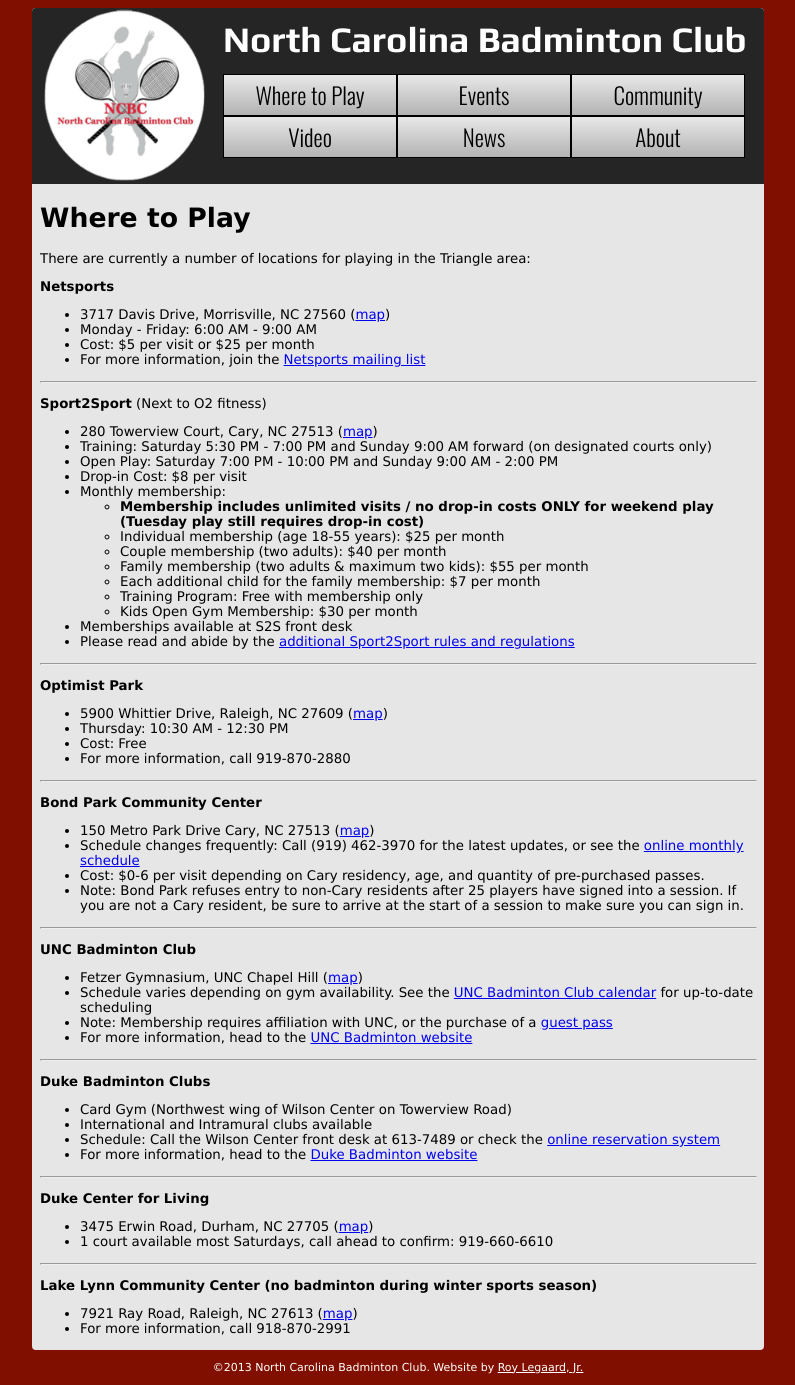
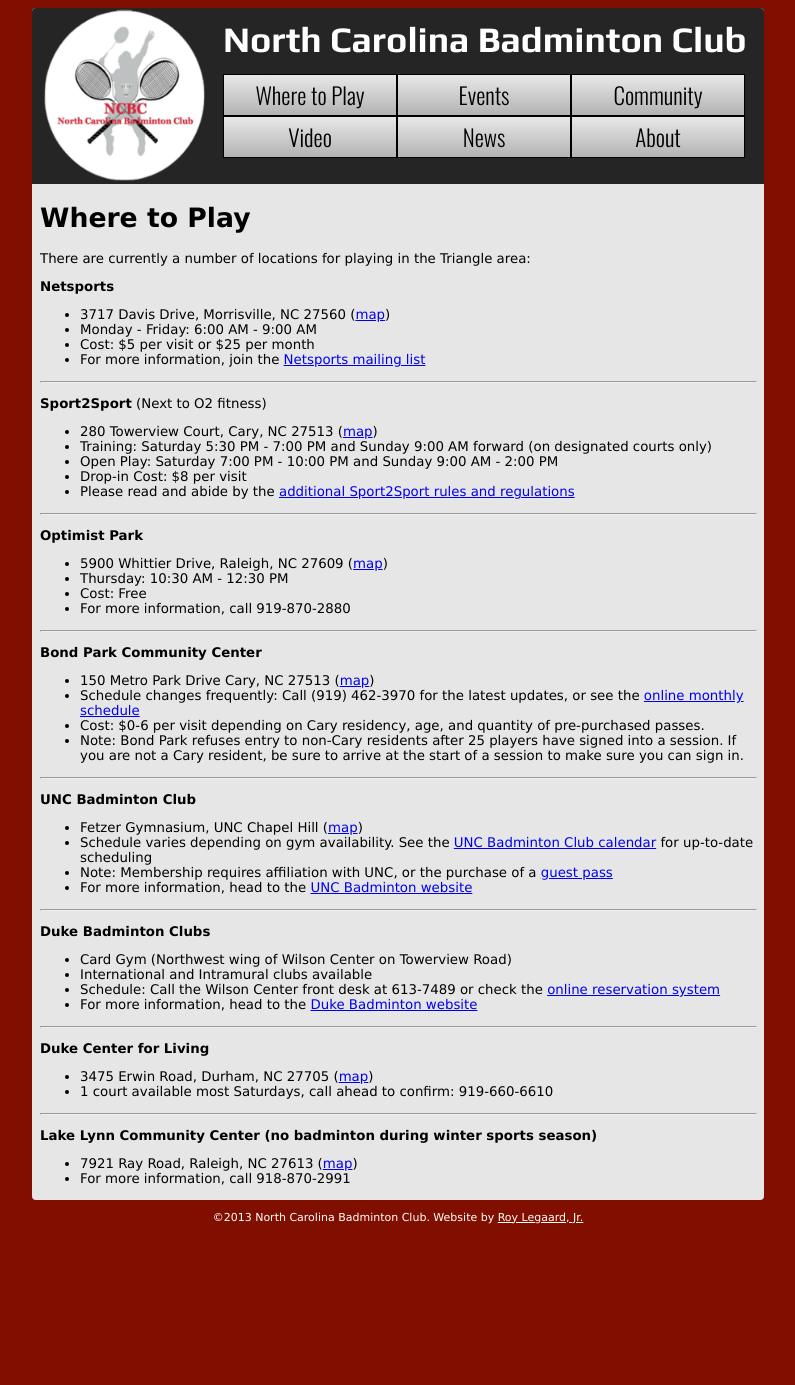
Before and after one commit to NCBC/ncbc.github.com, a Jekyll site: the page built from locations.md, in a window 1280 px wide. Shown: the whole page, without its empty margins (242-1037 px from the left). Built offline with Jekyll 4.4.1, drawn with Linux system fonts in a browser that asks for light colours; Markdown is read by kramdown in place of the engine named in the settings; after the commit the page ends 1235 px from its top, so only the background shows below that.

Commit message:
Edited S2S information

```diff
--- a/locations.md
+++ b/locations.md
@@ -21,15 +21,6 @@
 * Training: Saturday 5:30 PM - 7:00 PM and Sunday 9:00 AM forward (on designated courts only)
 * Open Play: Saturday 7:00 PM - 10:00 PM and Sunday 9:00 AM - 2:00 PM
 * Drop-in Cost: $8 per visit
-* Monthly membership: <br />
-	* **Membership includes unlimited visits / no drop-in costs ONLY for weekend play (Tuesday play still requires drop-in cost)** <br />
-	* Individual membership (age 18-55 years): $25 per month <br />
-	* Couple membership (two adults): $40 per month <br />
-	* Family membership (two adults & maximum two kids): $55 per month <br />
-	* Each additional child for the family membership: $7 per month <br />
-	* Training Program: Free with membership only <br />
-	* Kids Open Gym Membership: $30 per month <br />
-* Memberships available at S2S front desk
 * Please read and abide by the [additional Sport2Sport rules and regulations](http://ncbadminton.org/s2s)
 
 <hr />
```
